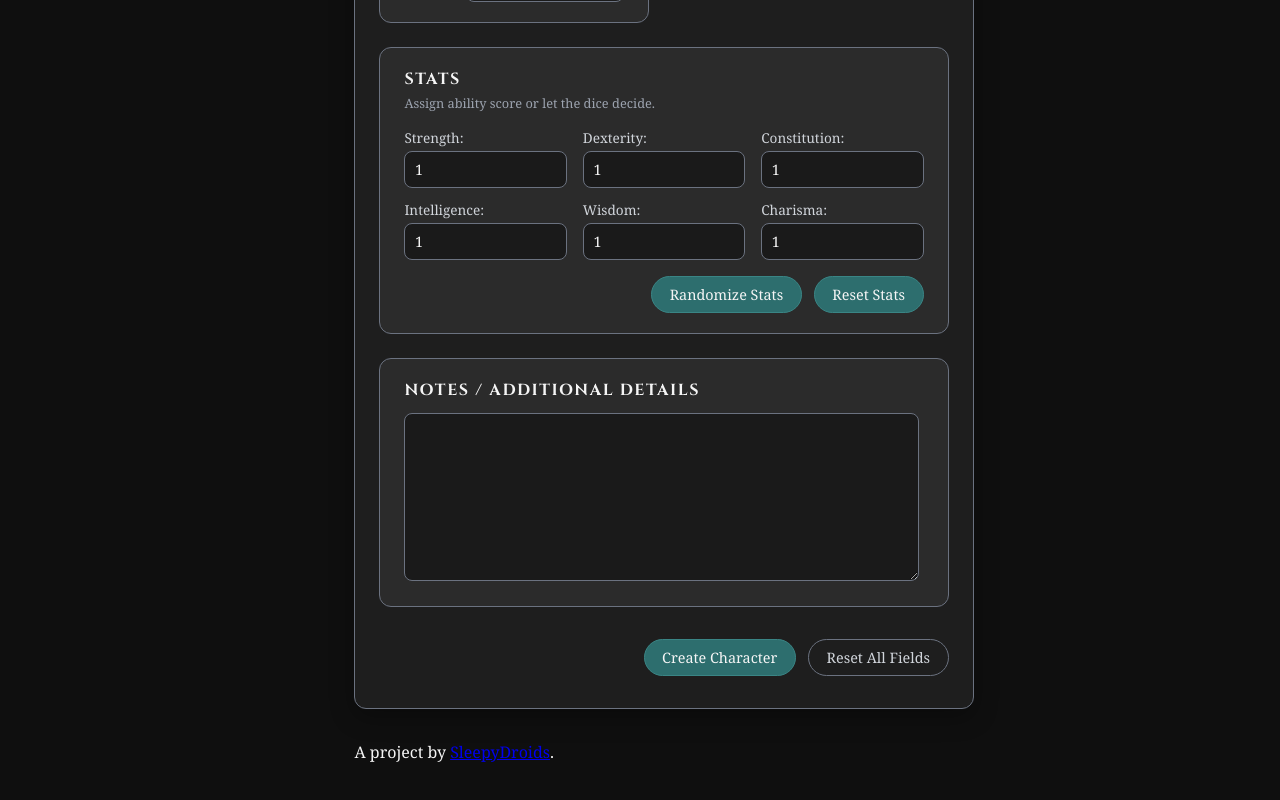
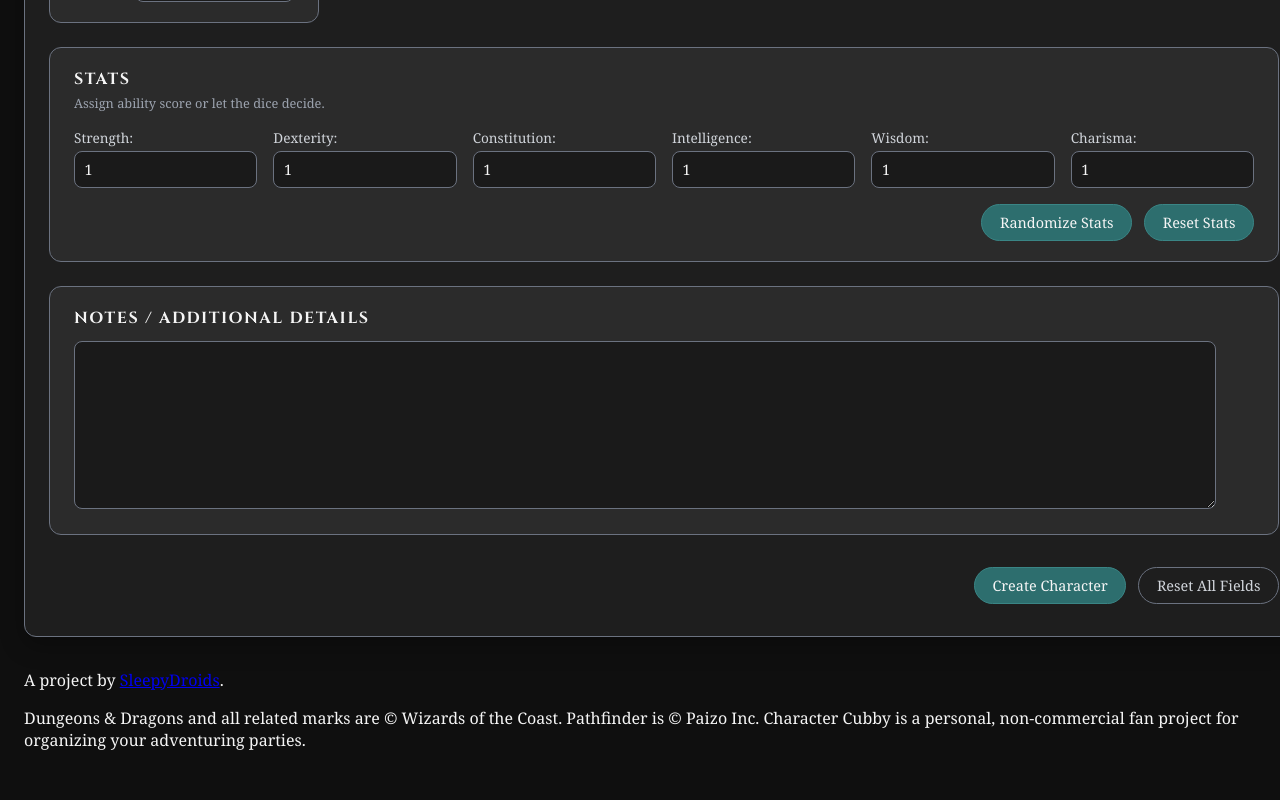
Before and after one commit to SleepyDroids/capstone_325, a React app in the folder frontend/: page /characters/new in a window 1280 px wide. Shown: the part 804-1604 px from the top of the page. Built offline with nearby package versions, Linux system fonts and the light colour scheme; no server answers; the HTML template or start-up script is replaced by a standard one.

Commit message:
adjusted footer structure to include credits for pathfinder and wotc so pls no sue

```diff
--- a/frontend/src/components/Footer.jsx
+++ b/frontend/src/components/Footer.jsx
@@ -1,8 +1,15 @@
 export default function Footer() {
 
   return (
-    <div id="footer">
-      <p>A project by <a href="https://github.com/SleepyDroids" target="_blank">SleepyDroids</a>.</p>
-    </div>
+    <footer id="footer">
+      <p className="footer-tagline">A project by <a className="footer-link" href="https://github.com/SleepyDroids" target="_blank">SleepyDroids</a>.</p>
+
+<p className="footer-tagline footer-creds">
+Dungeons &amp; Dragons and all related marks are &copy; Wizards of the Coast.
+        Pathfinder is &copy; Paizo Inc. Character Cubby is a personal, non-commercial
+        fan project for organizing your adventuring parties.
+</p>
+
+    </footer>
   )
 }
```
